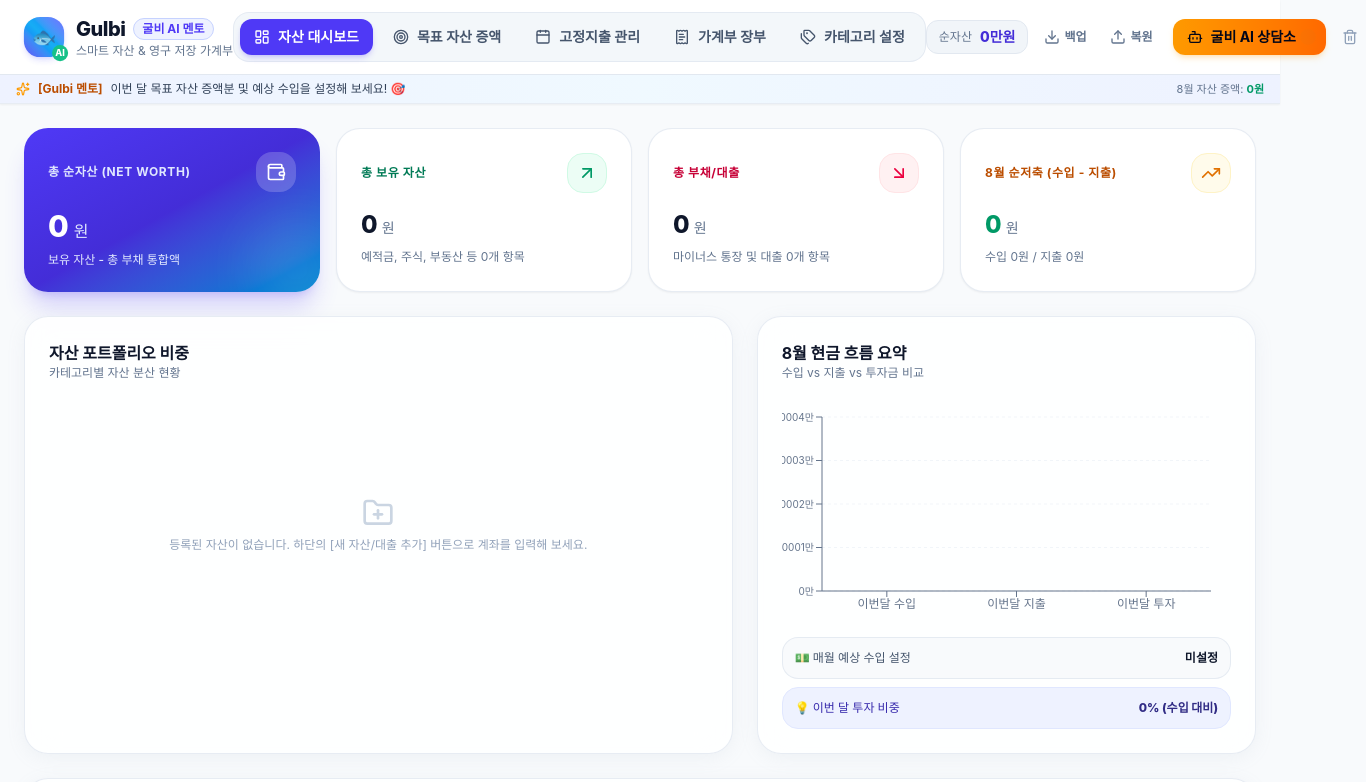
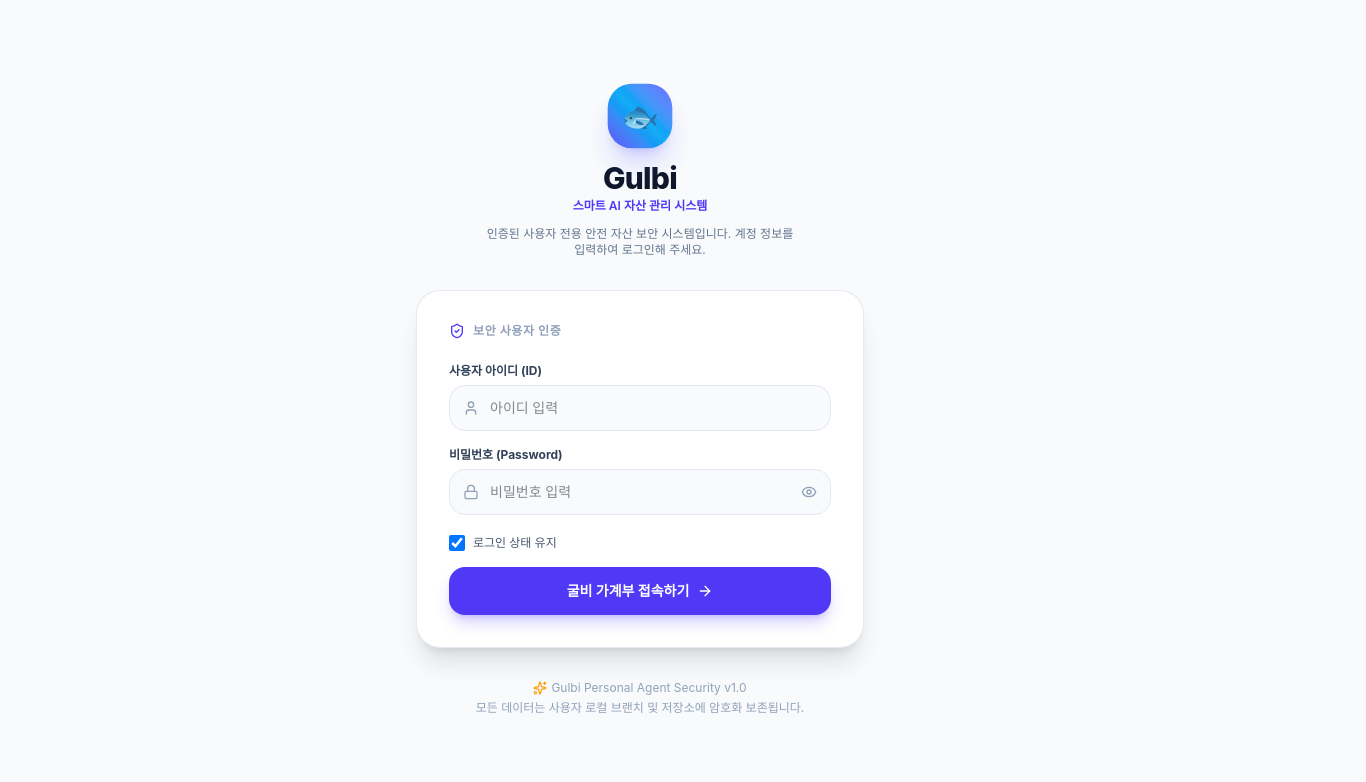
Before and after one commit to sjylim0829-commits/Gulbi, a React (Vite) app: page / in a window 1280 px wide. Shown: the top 782 px of the page, 1366 px wide, since content can reach past the window. Built offline with nearby package versions, Linux system fonts and the light colour scheme.

Commit message:
feat_add_login_authentication_sjylim

```diff
--- a/src/App.tsx
+++ b/src/App.tsx
@@ -1,4 +1,4 @@
-import { useState } from 'react';
+import React, { useState } from 'react';
 import { FinancialProvider } from './context/FinancialContext';
 import { Header, type ActiveTab } from './components/Header';
 import { DashboardView } from './components/Dashboard/DashboardView';
@@ -7,22 +7,39 @@ import { FixedExpensesView } from './components/FixedExpenses/FixedExpensesView'
 import { LedgerView } from './components/Ledger/LedgerView';
 import { CategoryManagerView } from './components/CategoryManager/CategoryManagerView';
 import { GulbiChatDrawer } from './components/GulbiChat/GulbiChatDrawer';
+import { LoginView } from './components/Auth/LoginView';
 
-function MainApp() {
+export const AppContent: React.FC = () => {
   const [activeTab, setActiveTab] = useState<ActiveTab>('dashboard');
   const [isChatOpen, setIsChatOpen] = useState(false);
+  const [isAuthenticated, setIsAuthenticated] = useState<boolean>(() => {
+    const localUser = localStorage.getItem('gulbi_auth_user');
+    const sessionUser = sessionStorage.getItem('gulbi_auth_user');
+    return Boolean(localUser || sessionUser);
+  });
+
+  const handleLogout = () => {
+    localStorage.removeItem('gulbi_auth_user');
+    sessionStorage.removeItem('gulbi_auth_user');
+    setIsAuthenticated(false);
+  };
+
+  if (!isAuthenticated) {
+    return <LoginView onLoginSuccess={() => setIsAuthenticated(true)} />;
+  }
 
   return (
-    <div className="min-h-screen bg-slate-50 text-slate-900 flex flex-col antialiased selection:bg-indigo-500 selection:text-white">
-      {/* Top Header */}
+    <div className="min-h-screen bg-slate-50 text-slate-900 font-sans antialiased selection:bg-indigo-500 selection:text-white flex flex-col">
+      {/* Top Sticky Header & Navigation */}
       <Header
         activeTab={activeTab}
         setActiveTab={setActiveTab}
         openChat={() => setIsChatOpen(true)}
+        onLogout={handleLogout}
       />
 
-      {/* Main Container */}
-      <main className="flex-1 mx-auto w-full max-w-7xl px-4 sm:px-6 pt-6">
+      {/* Main Content Body */}
+      <main className="flex-1 mx-auto w-full max-w-7xl px-4 py-6 sm:px-6">
         {activeTab === 'dashboard' && <DashboardView />}
         {activeTab === 'goal' && <GoalTrackerView />}
         {activeTab === 'fixed-expenses' && <FixedExpensesView />}
@@ -30,31 +47,29 @@ function MainApp() {
         {activeTab === 'categories' && <CategoryManagerView />}
       </main>
 
-      {/* Gulbi AI Chat Assistant Drawer */}
-      <GulbiChatDrawer
-        isOpen={isChatOpen}
-        onClose={() => setIsChatOpen(false)}
-      />
-
       {/* Footer */}
       <footer className="border-t border-slate-200 bg-white py-6 text-center text-xs text-slate-500">
         <div className="mx-auto max-w-7xl px-4 flex flex-col sm:flex-row items-center justify-between gap-2">
           <div className="flex items-center space-x-2">
-            <span>🐟 Gulbi (굴비) - 개인 맞춤형 AI 재무 설계 & 자산 관리 시스템</span>
+            <span className="font-bold text-slate-700">Gulbi (굴비) AI</span>
+            <span>· 영구 보존 스마트 가계부 & 자산 관리 에이전트</span>
           </div>
-          <div>
-            <span>Powered by Antigravity AI Engine</span>
-          </div>
+          <p className="text-slate-400">© 2026 Gulbi Financial Agent. All rights reserved.</p>
         </div>
       </footer>
+
+      {/* Gulbi AI Mascot Chat Drawer */}
+      <GulbiChatDrawer isOpen={isChatOpen} onClose={() => setIsChatOpen(false)} />
     </div>
+  );
+};
+
+export function App() {
+  return (
+    <FinancialProvider>
+      <AppContent />
+    </FinancialProvider>
   );
 }
 
-export default function App() {
-  return (
-    <FinancialProvider>
-      <MainApp />
-    </FinancialProvider>
-  );
-}
+export default App;
--- /dev/null
+++ b/src/components/Auth/LoginView.tsx
@@ -0,0 +1,141 @@
+import React, { useState } from 'react';
+import { Lock, User, Eye, EyeOff, ShieldCheck, ArrowRight, Sparkles } from 'lucide-react';
+
+interface LoginViewProps {
+  onLoginSuccess: () => void;
+}
+
+export const LoginView: React.FC<LoginViewProps> = ({ onLoginSuccess }) => {
+  const [username, setUsername] = useState('');
+  const [password, setPassword] = useState('');
+  const [showPassword, setShowPassword] = useState(false);
+  const [rememberMe, setRememberMe] = useState(true);
+  const [errorMsg, setErrorMsg] = useState('');
+
+  const ALLOWED_ID = 'sjylim';
+  const ALLOWED_PW = 'whddbs01!';
+
+  const handleSubmit = (e: React.FormEvent) => {
+    e.preventDefault();
+    setErrorMsg('');
+
+    if (username.trim() === ALLOWED_ID && password === ALLOWED_PW) {
+      if (rememberMe) {
+        localStorage.setItem('gulbi_auth_user', JSON.stringify({ username: ALLOWED_ID, loggedInAt: new Date().toISOString() }));
+      } else {
+        sessionStorage.setItem('gulbi_auth_user', JSON.stringify({ username: ALLOWED_ID, loggedInAt: new Date().toISOString() }));
+      }
+      onLoginSuccess();
+    } else {
+      setErrorMsg('⚠️ 아이디 또는 비밀번호가 올바르지 않습니다.');
+    }
+  };
+
+  return (
+    <div className="min-h-screen w-full bg-slate-50 flex items-center justify-center p-4 sm:p-6 font-sans">
+      <div className="w-full max-w-md space-y-8">
+
+        {/* Branding Logo Card */}
+        <div className="text-center space-y-3">
+          <div className="mx-auto flex h-16 w-16 items-center justify-center rounded-3xl bg-gradient-to-tr from-indigo-600 via-sky-500 to-indigo-500 shadow-xl shadow-indigo-500/25 animate-pulse-glow">
+            <span className="text-3xl">🐟</span>
+          </div>
+          <div>
+            <h1 className="text-3xl font-extrabold tracking-tight text-slate-900">Gulbi</h1>
+            <p className="text-xs font-semibold text-indigo-600 mt-0.5">스마트 AI 자산 관리 시스템</p>
+          </div>
+          <p className="text-xs text-slate-500 max-w-xs mx-auto">
+            인증된 사용자 전용 안전 자산 보안 시스템입니다. 계정 정보를 입력하여 로그인해 주세요.
+          </p>
+        </div>
+
+        {/* Login Form Container */}
+        <div className="rounded-3xl bg-white p-6 sm:p-8 border border-slate-200/90 shadow-xl space-y-6">
+          <div className="flex items-center space-x-2 text-xs font-bold text-slate-400 uppercase tracking-wider">
+            <ShieldCheck className="h-4 w-4 text-indigo-600" />
+            <span>보안 사용자 인증</span>
+          </div>
+
+          {errorMsg && (
+            <div className="rounded-2xl bg-rose-50 p-3.5 border border-rose-200 text-xs font-semibold text-rose-700 animate-shake">
+              {errorMsg}
+            </div>
+          )}
+
+          <form onSubmit={handleSubmit} className="space-y-4">
+            <div>
+              <label className="block text-xs font-bold text-slate-700 mb-1.5">사용자 아이디 (ID)</label>
+              <div className="relative">
+                <div className="absolute inset-y-0 left-0 pl-3.5 flex items-center pointer-events-none text-slate-400">
+                  <User className="h-4 w-4" />
+                </div>
+                <input
+                  type="text"
+                  required
+                  placeholder="아이디 입력"
+                  value={username}
+                  onChange={(e) => setUsername(e.target.value)}
+                  className="w-full rounded-2xl bg-slate-50 border border-slate-200 pl-10 pr-4 py-3 text-sm font-medium text-slate-900 focus:border-indigo-600 focus:bg-white focus:outline-none transition-all"
+                />
+              </div>
+            </div>
+
+            <div>
+              <label className="block text-xs font-bold text-slate-700 mb-1.5">비밀번호 (Password)</label>
+              <div className="relative">
+                <div className="absolute inset-y-0 left-0 pl-3.5 flex items-center pointer-events-none text-slate-400">
+                  <Lock className="h-4 w-4" />
+                </div>
+                <input
+                  type={showPassword ? 'text' : 'password'}
+                  required
+                  placeholder="비밀번호 입력"
+                  value={password}
+                  onChange={(e) => setPassword(e.target.value)}
+                  className="w-full rounded-2xl bg-slate-50 border border-slate-200 pl-10 pr-11 py-3 text-sm font-medium text-slate-900 focus:border-indigo-600 focus:bg-white focus:outline-none transition-all"
+                />
+                <button
+                  type="button"
+                  onClick={() => setShowPassword(!showPassword)}
+                  className="absolute inset-y-0 right-0 pr-3.5 flex items-center text-slate-400 hover:text-slate-600"
+                >
+                  {showPassword ? <EyeOff className="h-4 w-4" /> : <Eye className="h-4 w-4" />}
+                </button>
+              </div>
+            </div>
+
+            <div className="flex items-center justify-between pt-1 text-xs">
+              <label className="flex items-center space-x-2 cursor-pointer">
+                <input
+                  type="checkbox"
+                  checked={rememberMe}
+                  onChange={(e) => setRememberMe(e.target.checked)}
+                  className="h-4 w-4 rounded-md border-slate-300 text-indigo-600 focus:ring-indigo-500"
+                />
+                <span className="text-slate-600 font-medium">로그인 상태 유지</span>
+              </label>
+            </div>
+
+            <button
+              type="submit"
+              className="w-full flex items-center justify-center space-x-2 rounded-2xl bg-indigo-600 py-3.5 text-sm font-bold text-white hover:bg-indigo-500 shadow-lg shadow-indigo-600/25 transition-all mt-2"
+            >
+              <span>굴비 가계부 접속하기</span>
+              <ArrowRight className="h-4 w-4" />
+            </button>
+          </form>
+        </div>
+
+        {/* Security Footer Notice */}
+        <div className="text-center text-xs text-slate-400 space-y-1">
+          <p className="flex items-center justify-center space-x-1">
+            <Sparkles className="h-3.5 w-3.5 text-amber-500" />
+            <span>Gulbi Personal Agent Security v1.0</span>
+          </p>
+          <p>모든 데이터는 사용자 로컬 브랜치 및 저장소에 암호화 보존됩니다.</p>
+        </div>
+
+      </div>
+    </div>
+  );
+};
--- a/src/components/Header.tsx
+++ b/src/components/Header.tsx
@@ -1,5 +1,5 @@
 import React, { useRef } from 'react';
-import { LayoutDashboard, Target, Calendar, ReceiptText, Tags, Bot, Sparkles, Download, Upload, Trash2 } from 'lucide-react';
+import { LayoutDashboard, Target, Calendar, ReceiptText, Tags, Bot, Sparkles, Download, Upload, Trash2, LogOut, UserCheck } from 'lucide-react';
 import { useFinancial } from '../context/FinancialContext';
 
 export type ActiveTab = 'dashboard' | 'goal' | 'fixed-expenses' | 'ledger' | 'categories';
@@ -8,9 +8,10 @@ interface HeaderProps {
   activeTab: ActiveTab;
   setActiveTab: (tab: ActiveTab) => void;
   openChat: () => void;
+  onLogout: () => void;
 }
 
-export const Header: React.FC<HeaderProps> = ({ activeTab, setActiveTab, openChat }) => {
+export const Header: React.FC<HeaderProps> = ({ activeTab, setActiveTab, openChat, onLogout }) => {
   const { netWorth, gulbiAdvice, clearAllData, exportBackupJSON, importBackupJSON } = useFinancial();
   const fileInputRef = useRef<HTMLInputElement>(null);
 
@@ -128,6 +129,11 @@ export const Header: React.FC<HeaderProps> = ({ activeTab, setActiveTab, openCha
             </span>
           </div>
 
+          <div className="hidden xl:flex items-center space-x-1.5 rounded-xl bg-indigo-50 px-2.5 py-1 border border-indigo-100 text-xs font-bold text-indigo-700">
+            <UserCheck className="h-3.5 w-3.5" />
+            <span>sjylim</span>
+          </div>
+
           <button
             onClick={exportBackupJSON}
             title="자산 데이터 백업 파일 다운로드"
@@ -164,7 +170,7 @@ export const Header: React.FC<HeaderProps> = ({ activeTab, setActiveTab, openCha
 
           <button
             onClick={() => {
-              if (confirm('⚠️ 정말로 입력된 모든 데이터를 삭제하시겠습니까? (되돌릴 수 없습니다)')) {
+              if (confirm('⚠️ 정말로 모든 자산 데이터를 초기화하시겠습니까?')) {
                 clearAllData();
               }
             }}
@@ -172,6 +178,14 @@ export const Header: React.FC<HeaderProps> = ({ activeTab, setActiveTab, openCha
             className="p-2 text-slate-400 hover:text-rose-600 hover:bg-rose-50 rounded-xl transition-all"
           >
             <Trash2 className="h-4 w-4" />
+          </button>
+
+          <button
+            onClick={onLogout}
+            title="로그아웃"
+            className="p-2 text-slate-400 hover:text-slate-800 hover:bg-slate-100 rounded-xl transition-all flex items-center space-x-1 text-xs font-bold"
+          >
+            <LogOut className="h-4 w-4 text-slate-500" />
           </button>
         </div>
       </div>
```
